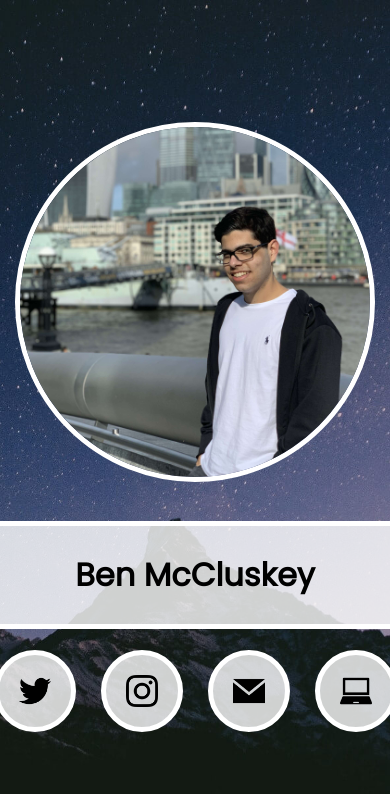
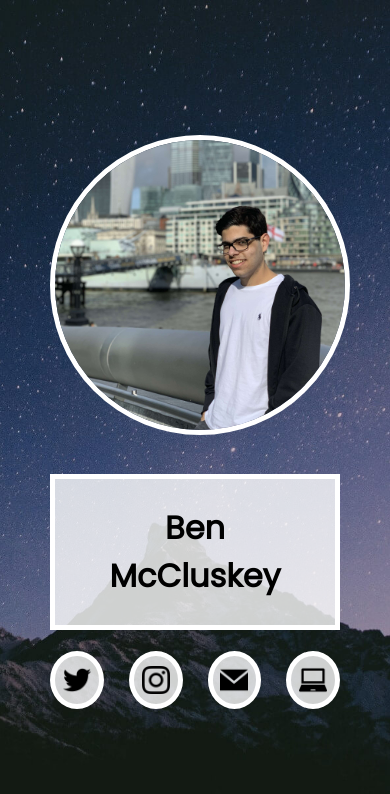
Before and after one commit to Benkers/benkers, a plain HTML site: page index.html in a window 390 px wide. Drawn offline with Linux system fonts and the light colour scheme.

Commit message:
Increased mobile compatibility

```diff
--- a/index.html
+++ b/index.html
@@ -22,15 +22,19 @@
 		<h1>Ben McCluskey</h1>
 		<div id="social">
 			<a href="https://twitter.com/benkersben" target="_blank">
+				<div></div>
 				<img src="img/twitter.png" alt="Twitter" draggable="false">
 			</a>
 			<a href="https://www.instagram.com/ben.mcccluskey/" target="_blank">
+				<div></div>
 				<img src="img/instagram.png" alt="Instagram" draggable="false">
 			</a>
 			<a href="mailto:ben@benkers.eu" target="_blank">
+				<div></div>
 				<img src="img/email.png" alt="Email" draggable="false">
 			</a>
 			<a href="https://www.ebay.co.uk/usr/benkers_uk" target="_blank">
+				<div></div>
 				<img src="img/ebay.png" alt="Ebay" draggable="false">
 			</a>
 		</div>
--- a/style.css
+++ b/style.css
@@ -17,11 +17,11 @@ body {
 	justify-content: center;
 	background: url(img/bg.jpg) no-repeat center center fixed;
 	background-size: cover;
+	min-width: 342px;
 }
 #profile {
-	width: calc(100% - 20px);
-	margin: 10px;
-	max-width: 350px;
+	width: 100%;
+	margin-bottom: 10px;
 	border: 5px solid #FFF;
 	border-radius: 100%;
 }
@@ -31,12 +31,16 @@ h1 {
 	background: rgba(255, 255, 255, 0.8);
 }
 content {
-	display: table;
+	width: calc(100% - 100px);
+	max-width: 350px;
+	height: fit-content;
 	animation: in 1s;
 	animation-fill-mode: forwards;
 }
 #social {
-	display: flex;
+	display: grid;
+    grid-template-columns: repeat(auto-fit, minmax(48px, 1fr));
+    grid-gap: 25px;
 	align-items: center;
 	justify-content: center;
 }
@@ -49,9 +53,6 @@ content {
 	background: rgba(255, 255, 255, 0.8);
 	border: 5px solid #FFF;
 	border-radius: 100%;
-	height: 52px;
-	width: 52px;
-	margin-right: 25px;
 	transition: background 0.5s;
 }
 #social a:hover {
@@ -61,10 +62,13 @@ content {
 	margin-right: 0;
 }
 #social img {
-	width: 32px;
-	height: 32px;
+	width: 28px;
+	height: 28px;
 	margin: 0;
 	padding: 0;
+}
+#social a div {
+	margin-top: 100%;
 }
 @keyframes in {
 	0% {
```
